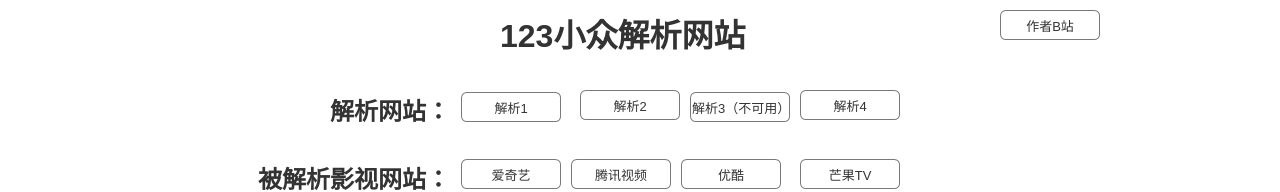
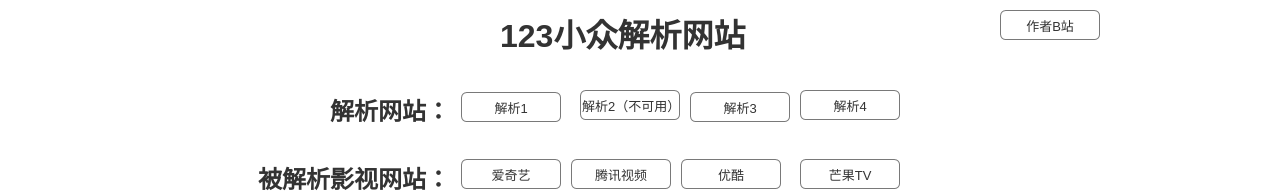
Before and after one commit to 2555256/123xzjxwz.io, a plain HTML site: page index.html in a window 1280 px wide. Shown: the top 192 px of the page. Drawn offline with Linux system fonts and the light colour scheme.

Commit message:
index.html

```diff
--- a/index.html
+++ b/index.html
@@ -99,7 +99,7 @@
         <img id="u10_img" class="img " src="images/index/u8.png"/>
         <!-- Unnamed () -->
         <div id="u11" class="text">
-          <p><span>解析2</span></p>
+          <p><span>解析2（不可用）</span></p>
         </div>
       </div>
 
@@ -108,7 +108,7 @@
         <img id="u12_img" class="img " src="images/index/u8.png"/>
         <!-- Unnamed () -->
         <div id="u13" class="text">
-          <p><span>解析3（不可用）</span></p>
+          <p><span>解析3</span></p>
         </div>
       </div>
 
```
